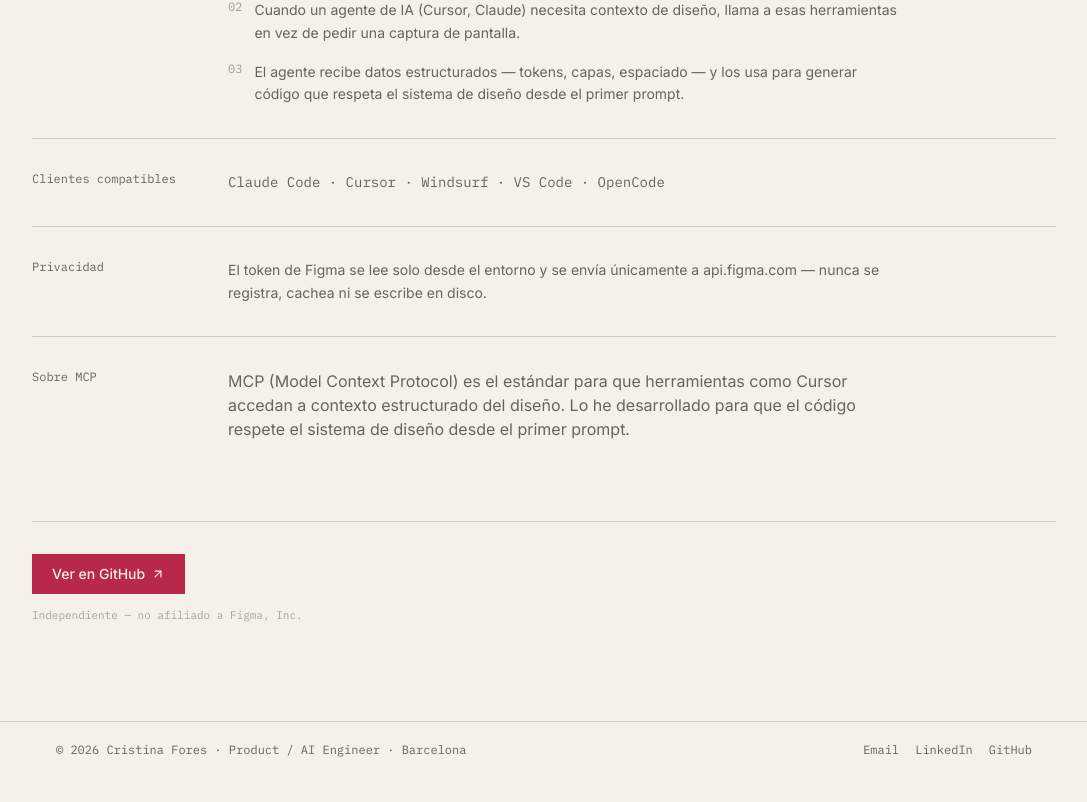
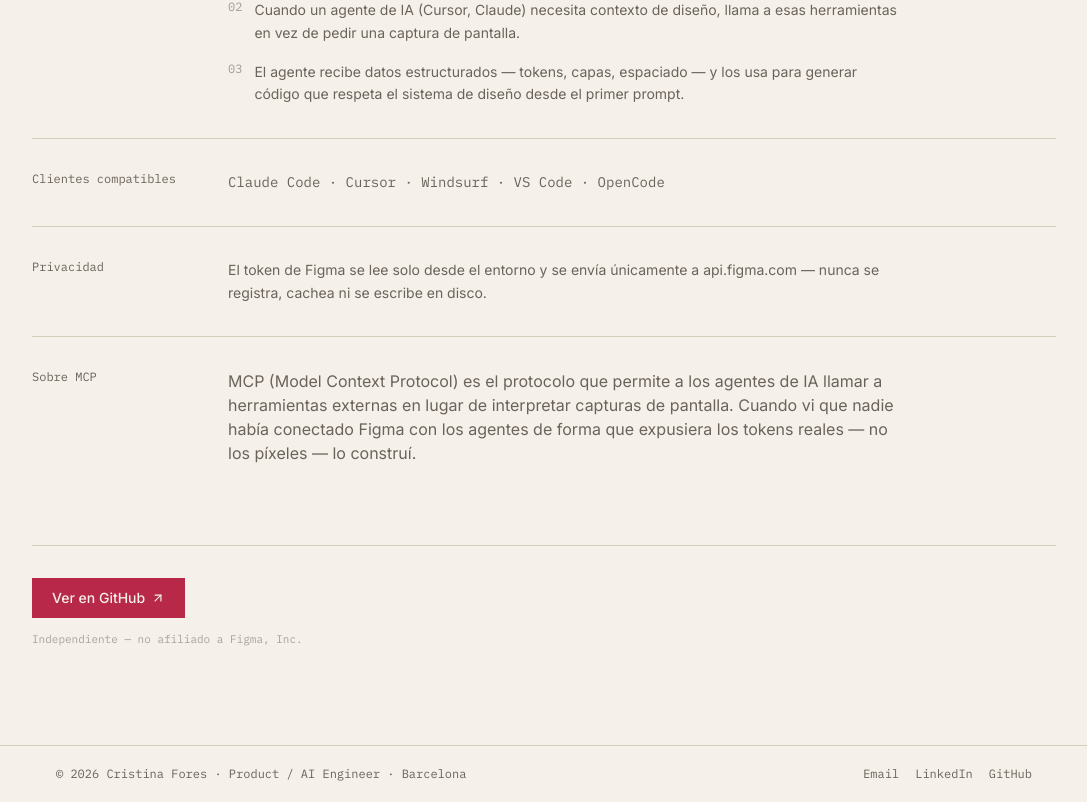
Before and after one commit to CristinaFores/portafolio, a Next.js app: page /lab in a window 1280 px wide. Shown: the part 1317-2119 px from the top of the page, without its empty margins (96-1183 px from the left). Before the commit the page ends 2095 px from the top, so only its background shows below. Built offline with nearby package versions, Linux system fonts and the light colour scheme.

Commit message:
feat: personal voice copy, lab explainer, remove generic fadeUp noise

```diff
--- a/components/featured-projects.tsx
+++ b/components/featured-projects.tsx
@@ -1,20 +1,17 @@
 "use client"
 
 import Link from "next/link"
-import { motion } from "framer-motion"
 import { ArrowRight } from "lucide-react"
 import { getFeaturedProjects } from "@/lib/data/projects"
 import { ProjectCaseRow } from "@/components/project-case-row"
 import { SectionHeading } from "@/components/section-heading"
 import { useLocale } from "@/lib/locale-context"
-import { useMotion } from "@/hooks/use-motion"
 
 /**
  * Project case-study rows on the home page (one per client, curated set).
  */
 export function FeaturedProjects() {
   const { t } = useLocale()
-  const { fadeUp } = useMotion()
   const projects = getFeaturedProjects()
 
   return (
@@ -32,7 +29,6 @@
           ))}
         </div>
 
-        <motion.div {...fadeUp()}>
         <Link
           href="/projects"
           className="group inline-flex items-center gap-2 text-sm font-medium text-foreground link-underline hover:text-accent"
@@ -40,7 +36,6 @@
           {t("work.viewAll")}
           <ArrowRight className="h-4 w-4 transition-transform group-hover:translate-x-0.5" />
         </Link>
-        </motion.div>
       </div>
     </section>
   )
--- a/components/lab-content.tsx
+++ b/components/lab-content.tsx
@@ -1,12 +1,10 @@
 "use client"
 
 import Link from "next/link"
-import { motion } from "framer-motion"
 import { ArrowLeft, ArrowUpRight } from "lucide-react"
 import { LAB_PROJECT } from "@/lib/data/lab-project"
 import { TerminalSnippet } from "@/components/terminal-snippet"
 import { useLocale } from "@/lib/locale-context"
-import { useMotion } from "@/hooks/use-motion"
 import { PROFILE } from "@/lib/site-config"
 
 const STEP_KEYS = ["lab.howItWorks.step1", "lab.howItWorks.step2", "lab.howItWorks.step3"] as const
@@ -14,19 +12,14 @@
 type SectionProps = {
   label: string
   children: React.ReactNode
-  sectionIndex?: number
 }
 
-function Section({ label, children, sectionIndex = 0 }: SectionProps) {
-  const { fadeUp } = useMotion()
+function Section({ label, children }: SectionProps) {
   return (
-    <motion.section
-      {...fadeUp({ delay: sectionIndex * 0.04, y: 16 })}
-      className="grid gap-4 border-t border-border py-8 md:grid-cols-[180px_1fr]"
-    >
+    <section className="grid gap-4 border-t border-border py-8 md:grid-cols-[180px_1fr]">
       <h2 className="font-mono text-xs text-muted-foreground">{label}</h2>
       <div>{children}</div>
-    </motion.section>
+    </section>
   )
 }
 
@@ -35,7 +28,6 @@
  */
 export function LabContent() {
   const { t, locale } = useLocale()
-  const { fadeUp } = useMotion()
 
   return (
     <div className="px-6 pb-24 pt-28">
@@ -90,7 +82,7 @@
         />
 
         <div className="flex flex-col">
-          <Section label={t("lab.modes.title")} sectionIndex={0}>
+          <Section label={t("lab.modes.title")}>
             <div className="grid max-w-2xl gap-5 sm:grid-cols-2">
               {LAB_PROJECT.modes.map((mode) => (
                 <div key={mode.name.en} className="flex flex-col gap-1.5 border-t border-border/60 pt-3">
@@ -102,7 +94,7 @@
             </div>
           </Section>
 
-          <Section label={t("lab.capabilities.title")} sectionIndex={1}>
+          <Section label={t("lab.capabilities.title")}>
             <div className="flex max-w-2xl flex-col gap-4">
               {LAB_PROJECT.toolGroups.map((group) => (
                 <div key={group.label.en} className="flex flex-col gap-1.5">
@@ -115,7 +107,7 @@
             </div>
           </Section>
 
-          <Section label={t("lab.howItWorks.title")} sectionIndex={2}>
+          <Section label={t("lab.howItWorks.title")}>
             <ol className="flex max-w-2xl flex-col gap-4">
               {STEP_KEYS.map((key, i) => (
                 <li key={key} className="flex items-start gap-3 text-sm leading-relaxed text-muted-foreground">
@@ -128,26 +120,26 @@
             </ol>
           </Section>
 
-          <Section label={t("lab.clients.title")} sectionIndex={3}>
+          <Section label={t("lab.clients.title")}>
             <p className="max-w-2xl font-mono text-sm leading-relaxed text-muted-foreground">
               {LAB_PROJECT.supportedClients.join(" · ")}
             </p>
           </Section>
 
-          <Section label={t("lab.security.title")} sectionIndex={4}>
+          <Section label={t("lab.security.title")}>
             <p className="max-w-2xl text-sm leading-relaxed text-muted-foreground">
               {LAB_PROJECT.security[locale]}
             </p>
           </Section>
 
-          <Section label={t("lab.about.title")} sectionIndex={5}>
+          <Section label={t("lab.about.title")}>
             <p className="max-w-2xl text-sm leading-relaxed text-muted-foreground sm:text-base">
               {t("mcp.explainer")}
             </p>
           </Section>
         </div>
 
-        <motion.div {...fadeUp()} className="flex flex-col gap-3 border-t border-border pt-8">
+        <div className="flex flex-col gap-3 border-t border-border pt-8">
           <a
             href={PROFILE.designContextBridgeUrl}
             target="_blank"
@@ -158,7 +150,7 @@
             <ArrowUpRight className="h-3.5 w-3.5 transition-transform group-hover:-translate-y-0.5 group-hover:translate-x-0.5" />
           </a>
           <p className="font-mono text-[11px] text-muted-foreground/55">{t("lab.disclaimer")}</p>
-        </motion.div>
+        </div>
       </div>
     </div>
   )
--- a/lib/translations.ts
+++ b/lib/translations.ts
@@ -37,7 +37,7 @@
     "mcp.subhead":
       "Servidor MCP que expone Figma a agentes de IA: tokens, capas y espaciado, sin capturas de pantalla.",
     "mcp.explainer":
-      "MCP (Model Context Protocol) es el estándar para que herramientas como Cursor accedan a contexto estructurado del diseño. Lo he desarrollado para que el código respete el sistema de diseño desde el primer prompt.",
+      "MCP (Model Context Protocol) es el protocolo que permite a los agentes de IA llamar a herramientas externas en lugar de interpretar capturas de pantalla. Cuando vi que nadie había conectado Figma con los agentes de forma que expusiera los tokens reales — no los píxeles — lo construí.",
     "mcp.cta": "Ver en GitHub",
     "mcp.viewLab": "Ver el lab completo →",
 
@@ -63,12 +63,12 @@
     "work.sectionIndex": "03 — PROYECTOS",
     "work.sectionTitle": "Proyectos en producción",
     "work.subhead":
-      "Interfaces web y móvil con React y React Native, aplicadas en producto real.",
+      "Cada proyecto de esta lista está en producción. Ninguno es un ejercicio.",
     "work.viewAll": "Ver todos los proyectos",
     "work.allIndex": "PROYECTOS",
     "work.allTitle": "Todos los proyectos",
     "work.allSubhead":
-      "Trabajo web y móvil en producción con React, React Native, Next.js y Vue.",
+      "Trabajo web y móvil en producción con React, React Native, Next.js y Vue. Ningún proyecto de demostración.",
 
     "contact.headline": "¿Hablamos?",
     "contact.subline":
@@ -177,7 +177,7 @@
     "mcp.subhead":
       "An MCP server that exposes Figma to AI agents: tokens, layers, and spacing — not screenshots.",
     "mcp.explainer":
-      "MCP (Model Context Protocol) is the standard for tools like Cursor to access structured design context. I built this so code respects the design system from the first prompt.",
+      "MCP (Model Context Protocol) is the protocol that lets AI agents call external tools instead of interpreting screenshots. When I saw that nobody had connected Figma to agents in a way that exposed the actual tokens — not the pixels — I built it.",
     "mcp.cta": "View on GitHub",
     "mcp.viewLab": "View the full lab →",
 
@@ -203,12 +203,12 @@
     "work.sectionIndex": "03 — SELECTED WORK",
     "work.sectionTitle": "Production projects",
     "work.subhead":
-      "Web and mobile interfaces with React and React Native, shipped in production.",
+      "Every project on this list is in production. None of them are exercises.",
     "work.viewAll": "View all projects",
     "work.allIndex": "PROJECTS",
     "work.allTitle": "All projects",
     "work.allSubhead":
-      "Web and mobile work shipped in production with React, React Native, Next.js and Vue.",
+      "Web and mobile work in production with React, React Native, Next.js and Vue. No demo projects.",
 
     "contact.headline": "Get in touch",
     "contact.subline":
```
Lines whose indentation alone changed are shown as unchanged.
